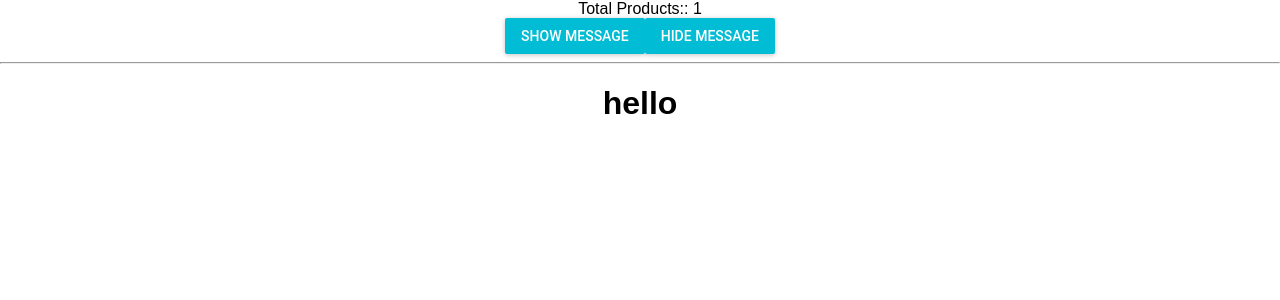
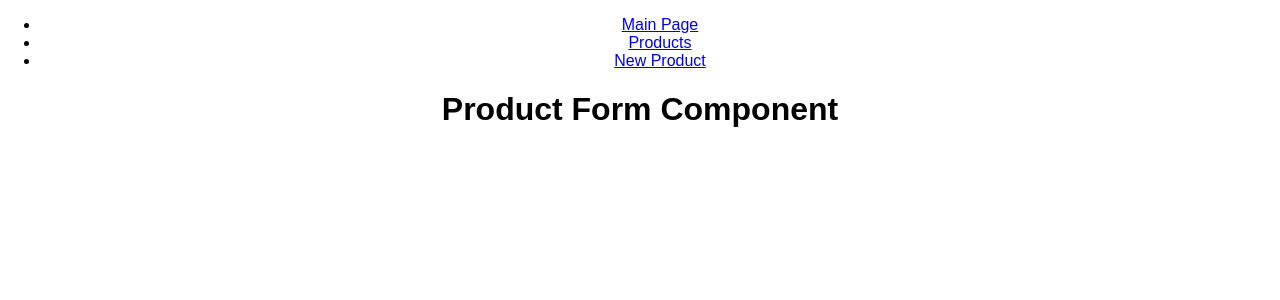
Before and after one commit to ihanchuk/rxjs-epics, a React (Create React App) app: page /newproduct in a window 1280 px wide. Shown: the top 300 px of the page. Built offline with nearby package versions, Linux system fonts and the light colour scheme.

Commit message:
added react router

```diff
--- a/src/App.js
+++ b/src/App.js
@@ -1,14 +1,30 @@
 import React, { Component } from 'react';
+import { Route, Link, Switch } from 'react-router-dom';
+import MuiThemeProvider from 'material-ui/styles/MuiThemeProvider';
+
+import Main from './components/main';
 import Products from './components/products';
-import MuiThemeProvider from 'material-ui/styles/MuiThemeProvider';
+import ProductForm from './components/product-form';
+
 import './App.css';
 
 class App extends Component {
   render() {
     return (
       <div className="App">
+        <div className="appHeader">
+          <ul className=" nav nav-pills">
+            <li role="presentation"><Link to="/">Main Page</Link></li>
+            <li role="presentation"><Link to="/products"> Products </Link></li>
+            <li role="presentation"><Link to="/newproduct"> New Product </Link></li>
+          </ul>
+        </div>
         <MuiThemeProvider>
-          <Products />
+          <Switch>
+            <Route exact path="/" component={Main} />
+            <Route path="/products" component={Products} />
+            <Route path="/newproduct" component={ProductForm} />
+          </Switch>
         </MuiThemeProvider>
       </div>
     );
--- /dev/null
+++ b/src/components/main/index.js
@@ -0,0 +1,7 @@
+import React, { Component } from 'react';
+
+const Main = ()=>{
+    return(<h1>Main Component</h1>);
+}
+
+export default Main;
--- /dev/null
+++ b/src/components/product-form/index.js
@@ -0,0 +1,7 @@
+import React, { Component } from 'react';
+
+const ProductForm = ()=>{
+    return(<h1>Product Form Component</h1>);
+}
+
+export default ProductForm;
--- a/src/index.js
+++ b/src/index.js
@@ -2,11 +2,16 @@ import React from 'react';
 import ReactDOM from 'react-dom';
 import './index.css';
 import App from './App';
-import {Provider} from 'react-redux';
+import { Provider } from 'react-redux';
 import store from './store';
+import { BrowserRouter as Router } from 'react-router-dom';
 import registerServiceWorker from './registerServiceWorker';
 
-ReactDOM.render(<Provider store={store}>
-          <App  />
-    </Provider>, document.getElementById('root'));
+ReactDOM.render(
+    <Router >
+        <Provider store={store}>
+            <App />
+        </Provider>
+    </Router>,
+     document.getElementById('root'));
 registerServiceWorker();
```
